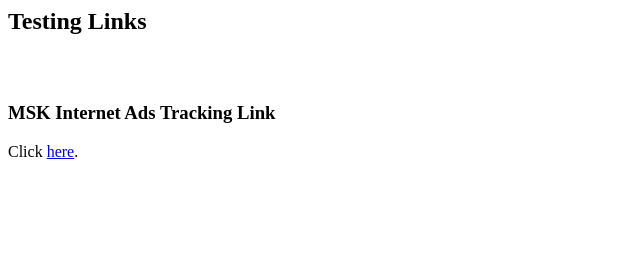
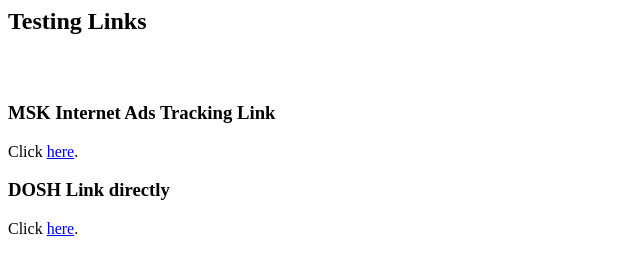
Before and after one commit to bhaile/bhaile.github.io, a plain HTML site: page links.html in a window 1280 px wide. Shown: the whole page, without its empty margins (0-640 px from the left). Drawn offline with Linux system fonts and the light colour scheme.

Commit message:
Create links.html

```diff
--- a/links.html
+++ b/links.html
@@ -6,3 +6,6 @@
 <h2>&nbsp;</h2>
 <h3>MSK Internet Ads Tracking Link</h3>
 <p>Click <a href="http://trackrevenue.com-daily.news/click/3qG0Bsvzx2">here</a>.</p>
+<p><p>
+<h3>DOSH Link directly</h3>
+<p>Click <a href="https://link.dosh.cash/msk">here</a>.</p>
```
